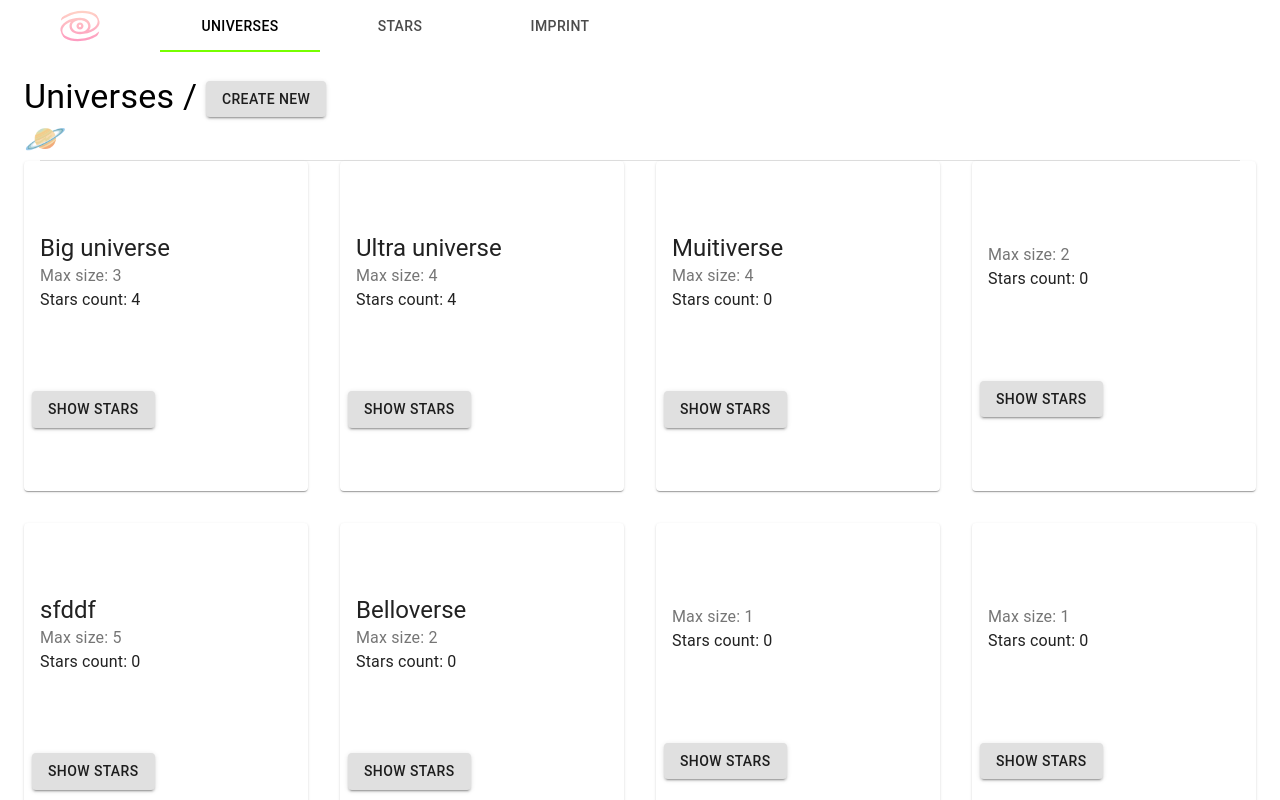
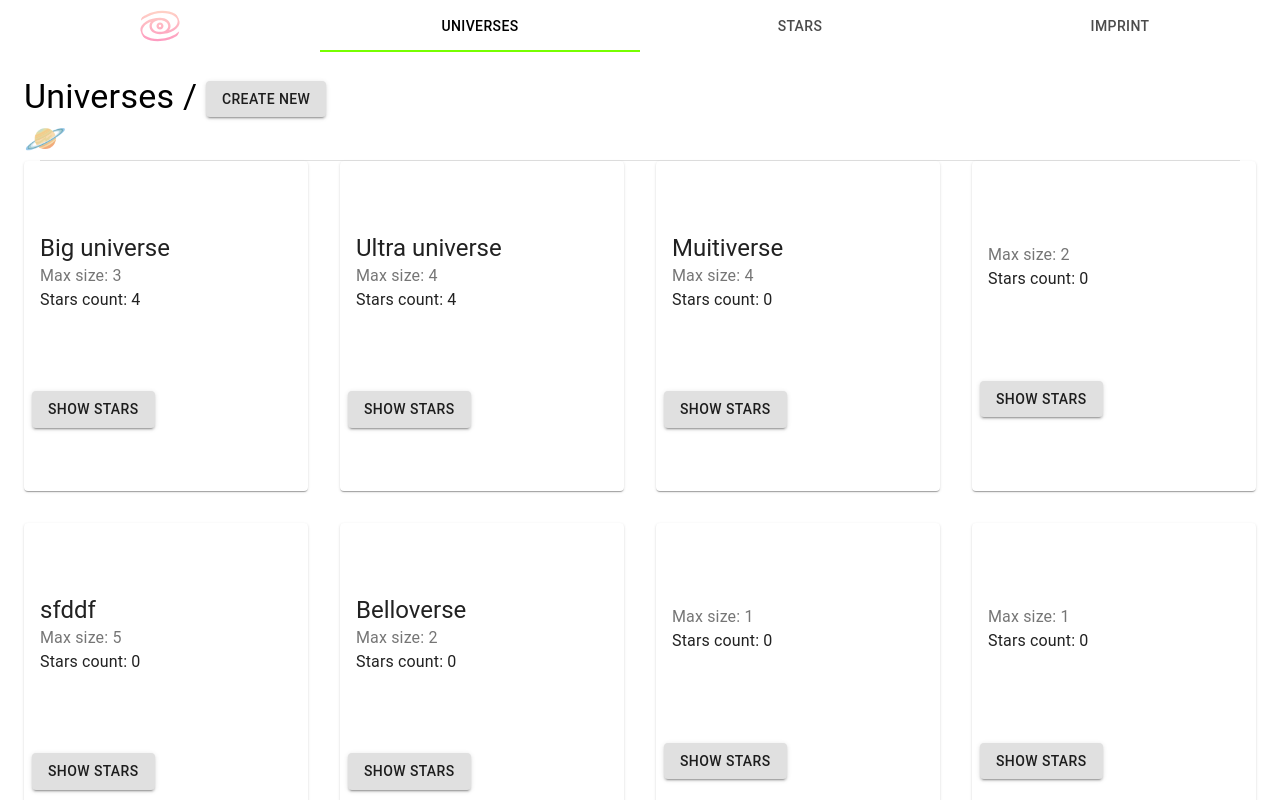
Before and after one commit to ptrcklehmann/lexa-cosmos, a React (Create React App) app: page / in a window 1280 px wide. Shown: the top 800 px of the page. Built offline with nearby package versions, Linux system fonts and the light colour scheme; data requests are answered from the project's data file.

Commit message:
Some refactoring

```diff
--- a/src/Components/Header/Header.js
+++ b/src/Components/Header/Header.js
@@ -1,6 +1,6 @@
 import React from 'react'
 import { TabList } from '@material-ui/lab'
-import { AppBar, Avatar, Tab, Toolbar } from '@material-ui/core';
+import { Avatar, Tab } from '@material-ui/core';
 import { makeStyles } from '@material-ui/styles';
 import logo from './logo.svg'
 
@@ -13,7 +13,7 @@ const useStyles = makeStyles((theme) => ({
 export default function Header(props) {
     const classes = useStyles()
     return (
-        <TabList classes={{ indicator: classes.indicator }} onChange={props.tabHandler}  aria-label="navbar tabs">
+        <TabList variant='fullWidth' classes={{ indicator: classes.indicator }} onChange={props.tabHandler}  aria-label="navbar tabs">
             <Tab icon={<Avatar alt="logo" src={logo}/>} disabled />
             <Tab label="Universes" value="1" />
             <Tab label='Stars' value="2" />
--- a/src/Components/Stars/StarCard.js
+++ b/src/Components/Stars/StarCard.js
@@ -57,7 +57,6 @@ export default function StarCard(props) {
                 <Button size="small">Learn More</Button>
             </CardActions>
         </Card>
-    );
         </>
     )
 }
--- a/src/Components/Stars/Stars.js
+++ b/src/Components/Stars/Stars.js
@@ -1,16 +1,10 @@
 import { Grid, Typography } from '@material-ui/core';
 import React, { useEffect, useState } from 'react'
 import axios from '../../Api/axios'
+import StarCard from './StarCard';
 
 export default function Stars({ fetchUrl }) {
     const [stars, setStars] = useState([])
-    const classes = useStyles();
-    const [drawerState, setState] = useState(false);
-    const [newStar, setNewStar] = useState({
-        id: uuidv4(),
-        maxSize: Number,
-        name: ''
-    })
 
     useEffect(() => {
         async function fetchData() {
@@ -23,7 +17,7 @@ export default function Stars({ fetchUrl }) {
 
     return (
         <>
-           <Typography className={classes.title} variant="h4" component="h2">
+           <Typography variant="h4" component="h2">
                 Stars
                 </Typography>
             <Grid container spacing={4}>
--- a/src/Components/Universes/UniverseCard.js
+++ b/src/Components/Universes/UniverseCard.js
@@ -51,7 +51,7 @@ export default function UniverseCard(props) {
                         </Collapse>
                     </CardContent>
                     <CardActions>
-                        <Button variant="contained" color='paper' onClick={handleExpandClick}>Show Stars</Button>
+                        <Button variant="contained" onClick={handleExpandClick}>Show Stars</Button>
                     </CardActions>
             </Card>
         </>
```
